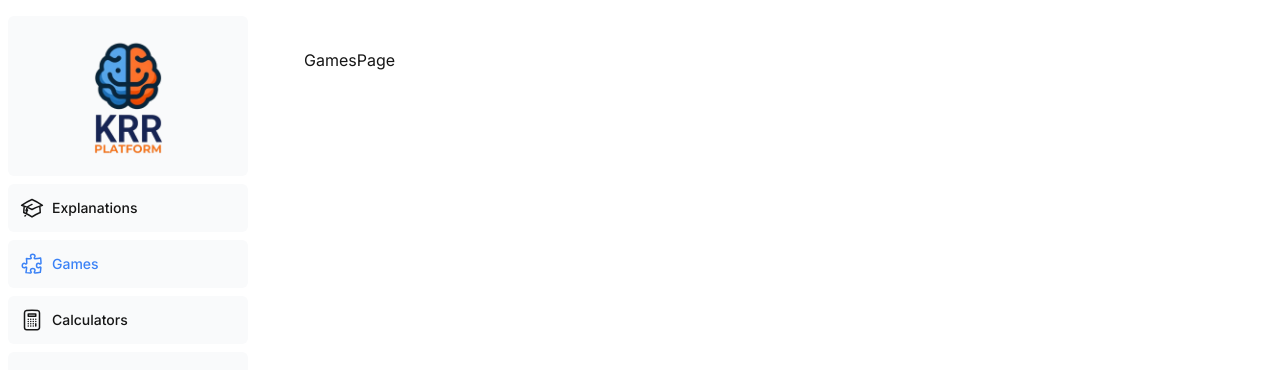
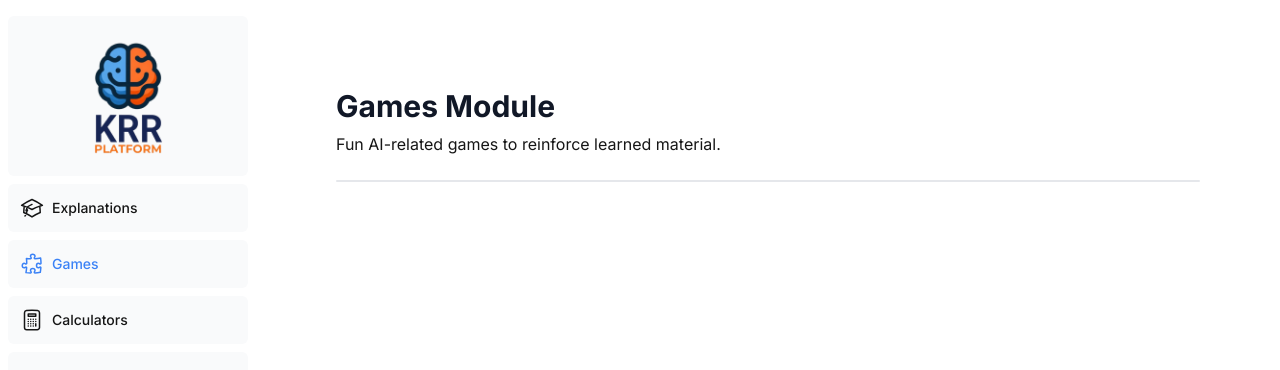
Before and after one commit to krr-platform/krr-platform, a Next.js app in the folder frontend/: page /dashboard/games in a window 1280 px wide. Shown: the top 370 px of the page. Built offline with nearby package versions, Linux system fonts and the light colour scheme; a web font is replaced by a local one.

Commit message:
feat: add games basic UI page, enumerate lists of calcs and explanations

```diff
--- a/frontend/src/app/components/dashboard/list-calculators.tsx
+++ b/frontend/src/app/components/dashboard/list-calculators.tsx
@@ -2,8 +2,6 @@
 /* eslint-disable @typescript-eslint/no-explicit-any */
 /* eslint-disable jsx-a11y/no-redundant-roles */
 import Link from 'next/link';
-
-import { ArrowRightCircleIcon } from '@heroicons/react/24/outline';
 
 interface Item {
     id: number;
@@ -34,12 +32,13 @@ export default function ListCalculators() {
                         <div className="flex min-w-0 gap-x-4 group justify-between w-full">
                             <div className="p-2 pl-5 flex min-w-0 gap-x-4 border-2 border-white w-full transition-colors duration-300 group-hover:bg-orange-50 group-hover:border-orange-500 group-hover:rounded">
                                 <div className="min-w-0 flex-auto">
-                                    <p className="text-base font-semibold leading-7 text-gray-950 group-hover:text-orange-500 transition-colors duration-300">{item.name}</p>
+                                    <p className="text-base font-semibold leading-7 text-gray-950 group-hover:text-orange-500 transition-colors duration-300">
+                                        {item.id}
+                                        .
+                                        {' '}
+                                        {item.name}
+                                    </p>
                                     <p className="mt-1 text-sm leading-5 text-gray-500">{item.shortDesc}</p>
-                                </div>
-                                <div className="group-hover:hidden flex-none rounded m-auto bg-white h-10 w-10 justify-end transition-colors duration-300" />
-                                <div className="hidden group-hover:block flex-none rounded m-auto bg-orange-500 h-10 w-10 justify-end transition-colors duration-300">
-                                    <ArrowRightCircleIcon className="text-orange-50" w-10 h-10 />
                                 </div>
                             </div>
                         </div>
--- a/frontend/src/app/components/dashboard/list-explanations.tsx
+++ b/frontend/src/app/components/dashboard/list-explanations.tsx
@@ -2,8 +2,6 @@
 /* eslint-disable @typescript-eslint/no-explicit-any */
 /* eslint-disable jsx-a11y/no-redundant-roles */
 import Link from 'next/link';
-
-import { ArrowRightCircleIcon } from '@heroicons/react/24/outline';
 
 interface Item {
     id: number;
@@ -46,12 +44,13 @@ export default function ListExplanations() {
                         <div className="flex min-w-0 gap-x-4 group justify-between w-full">
                             <div className="p-2 pl-5 flex min-w-0 gap-x-4 border-2 border-white w-full group-hover:bg-orange-50 group-hover:border-orange-500 group-hover:rounded transition-colors duration-300">
                                 <div className="min-w-0 flex-auto">
-                                    <p className="text-base font-semibold leading-7 text-gray-950 group-hover:text-orange-500 transition-colors duration-300">{item.name}</p>
+                                    <p className="text-base font-semibold leading-7 text-gray-950 group-hover:text-orange-500 transition-colors duration-300">
+                                        {item.id}
+                                        .
+                                        {' '}
+                                        {item.name}
+                                    </p>
                                     <p className="mt-1 text-sm leading-5 text-gray-500">{item.shortDesc}</p>
-                                </div>
-                                <div className="group-hover:hidden flex-none rounded m-auto bg-white h-10 w-10 justify-end transition-colors duration-300" />
-                                <div className="hidden group-hover:block flex-none rounded m-auto bg-orange-500 h-10 w-10 justify-end transition-colors duration-300">
-                                    <ArrowRightCircleIcon className="text-orange-50" w-10 h-10 />
                                 </div>
                             </div>
                         </div>
--- a/frontend/src/app/dashboard/games/page.tsx
+++ b/frontend/src/app/dashboard/games/page.tsx
@@ -1,9 +1,16 @@
+// import Image from 'next/image';
 import React from 'react';
 
-export default function GamesPage() {
+export default function CalculatorssPage() {
     return (
-        <div>
-            GamesPage
+        <div className="max-w-4xl mx-auto py-10 px-4">
+            <h1 className="text-3xl font-bold  text-gray-900 mb-2">
+                Games Module
+            </h1>
+            <p className="">
+                Fun AI-related games to reinforce learned material.
+            </p>
+            <hr className="border-b border-gray-200 my-6 rounded" />
         </div>
     );
 }
```
